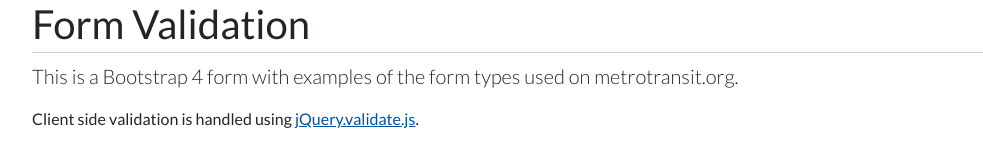
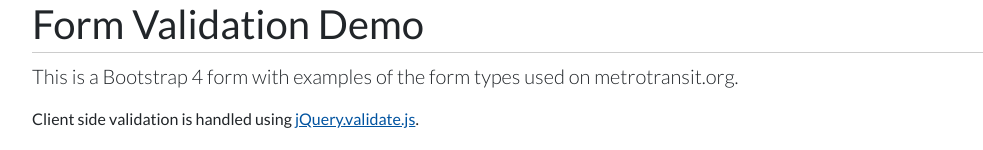
Before and after one commit to mtbotherd/form-validation, a website with bundled scripts: page src/index.html in a window 1280 px wide. Shown: the top 150 px of the page, without its empty margins (53-1036 px from the left). Built offline with nearby package versions, Linux system fonts and the light colour scheme.

Commit message:
Revised h1 text.

```diff
--- a/src/index.html
+++ b/src/index.html
@@ -14,7 +14,7 @@
 
 <body>
     <div class="container">
-        <h1>Form Validation</h1>
+        <h1>Form Validation Demo</h1>
         <p class="lead">This is a Bootstrap 4 form with examples of the form types used on metrotransit.org.</p>
         <p>Client side validation is handled using <a href="https://jqueryvalidation.org/" target="_blank">jQuery.validate.js</a>.</p>
         <form id="sampleForm" method="post" action="" novalidate="nonvalidate">
@@ -43,6 +43,7 @@
                     <div class="form-group">
                         <label for="passwordField">Password field</label>
                         <input type="password" id="passwordField" class="form-control" name="passwordField">
+                        <!-- <small class="form-text text-muted">Password must be at least 8 characters long.</small> -->
                     </div>
                 </div>
             </div>
```
